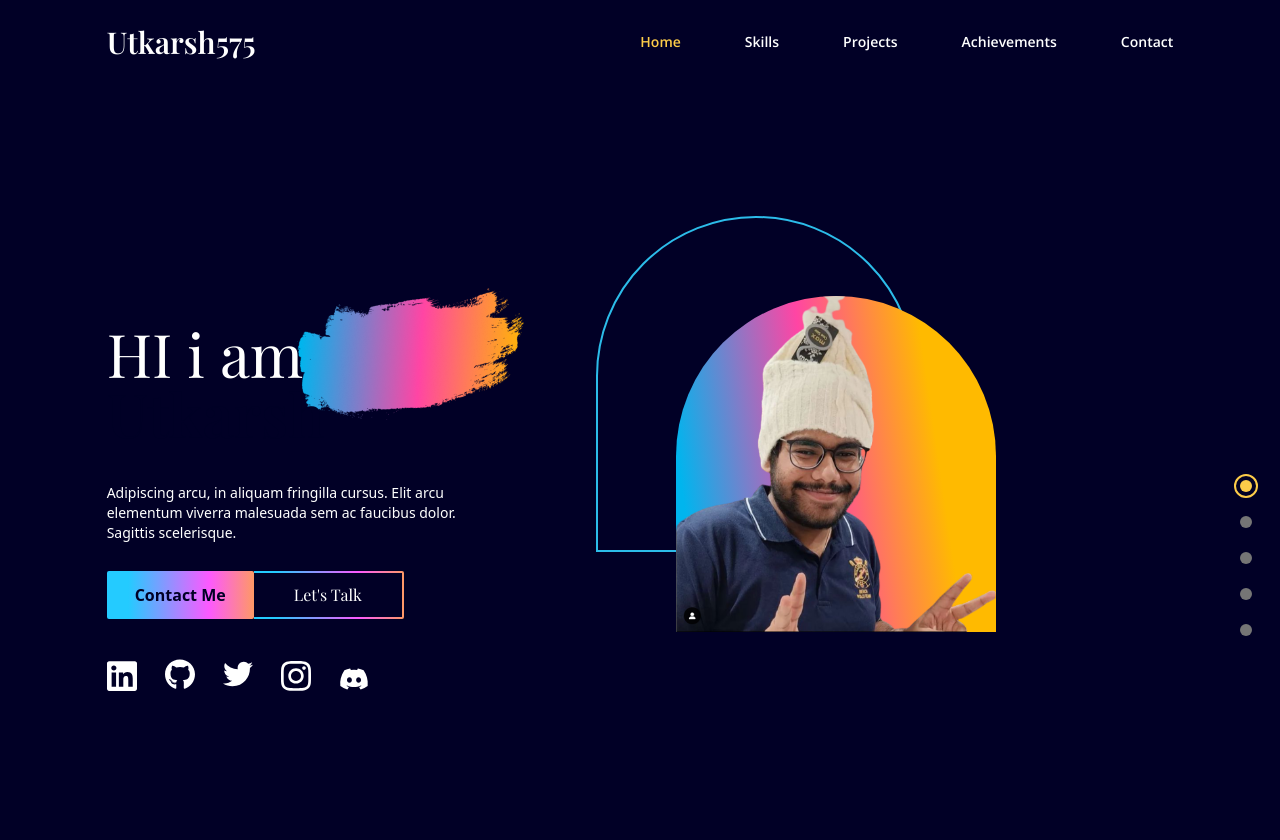
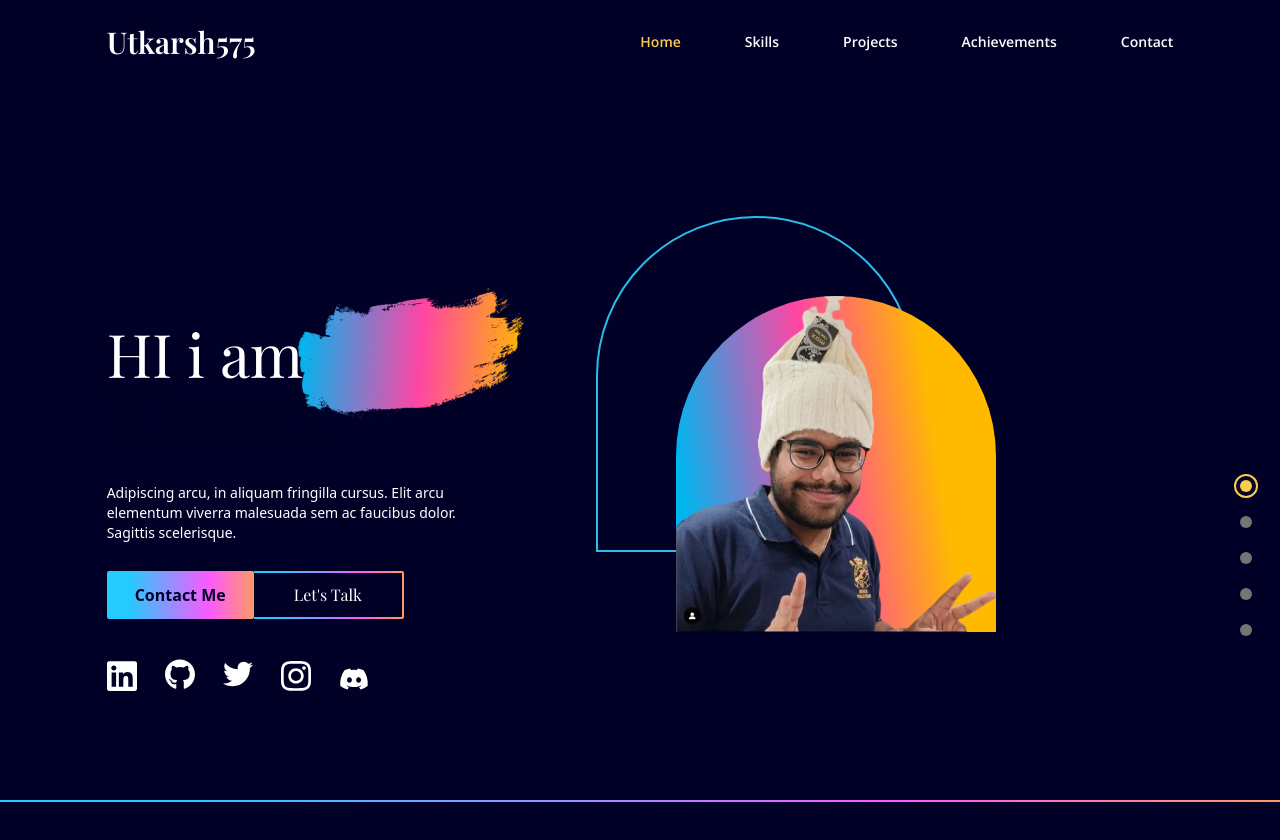
Before and after one commit to Utkarsh575/react-portfolio, a React (Vite) app: page / in a window 1280 px wide. Shown: the top 840 px of the page. Before the commit the page ends 800 px from the top, so only its background shows below. Built offline with nearby package versions, Linux system fonts and the light colour scheme.

Commit message:
:lipstick: styled lineBreak

```diff
--- a/src/App.jsx
+++ b/src/App.jsx
@@ -4,6 +4,8 @@ import useMediaQuery from "./hooks/useMediaQuery";
 import Navbar from "./components/Navbar";
 import DotGroup from "./components/DotGroup";
 import Landing from "./components/Landing";
+import LineBreak from "./components/LineBreak";
+import Skills from "./components/Skills";
 const App = () => {
   const [selectedPage, setSelectedPage] = useState("home");
   const isAboveMediumScreen = useMediaQuery("(min-width:1060px");
@@ -33,6 +35,10 @@ const App = () => {
         )}
         <Landing setSelectedPage={setSelectedPage} />
       </div>
+      <LineBreak />
+      <div className=" w-5/6 mx-auto md:h-full">
+        <Skills />
+      </div>
     </div>
   );
 };
--- /dev/null
+++ b/src/components/LineBreak.jsx
@@ -0,0 +1,5 @@
+const LineBreak = ({width ="w-full" }) => {
+  return <div className={`h-0.5 ${width} bg-gradient-rainblue`} />;
+}
+
+export default LineBreak
--- /dev/null
+++ b/src/components/Skills.jsx
@@ -0,0 +1,7 @@
+const Skills = () => {
+  return(
+    <></>
+  )
+};
+
+export default Skills;
```
